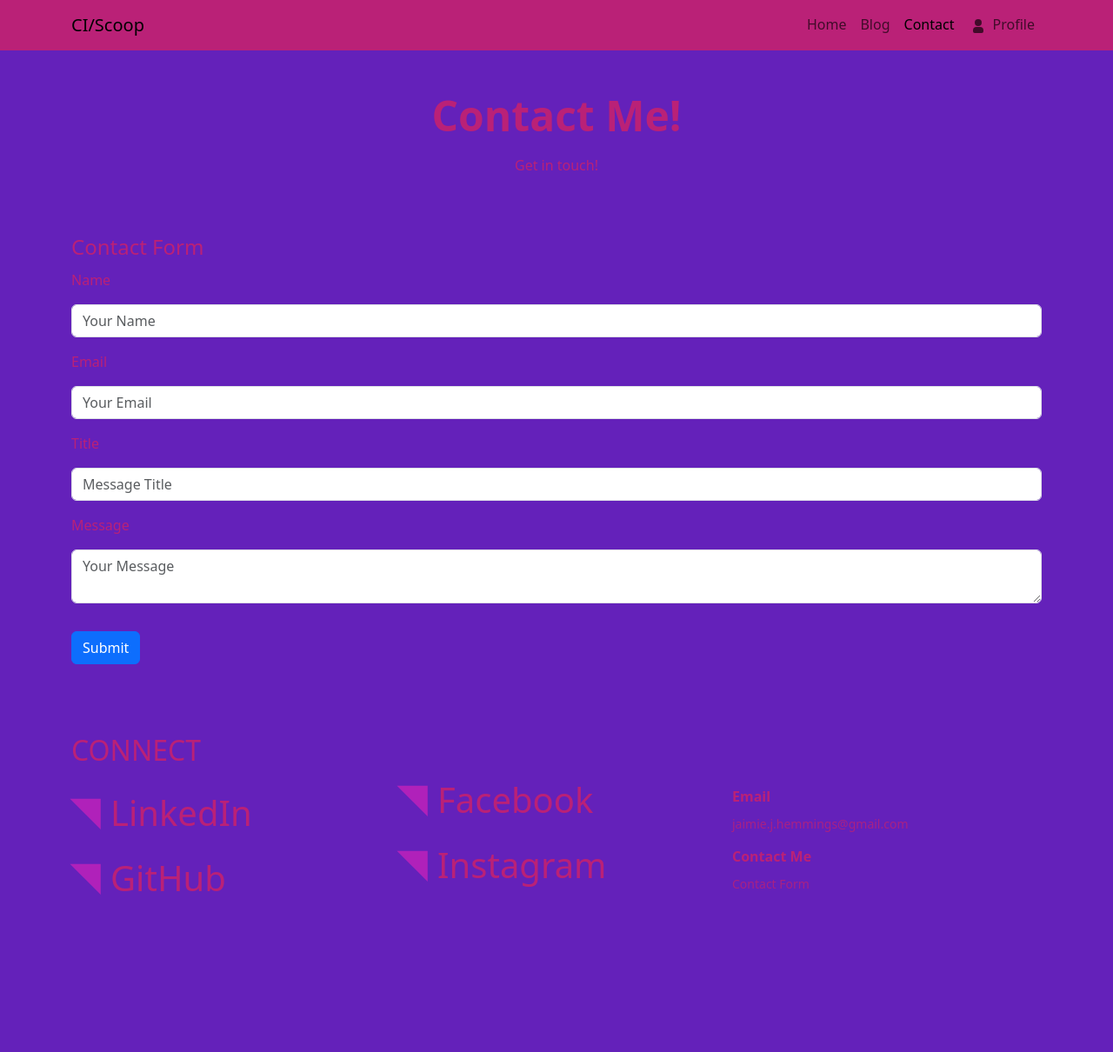
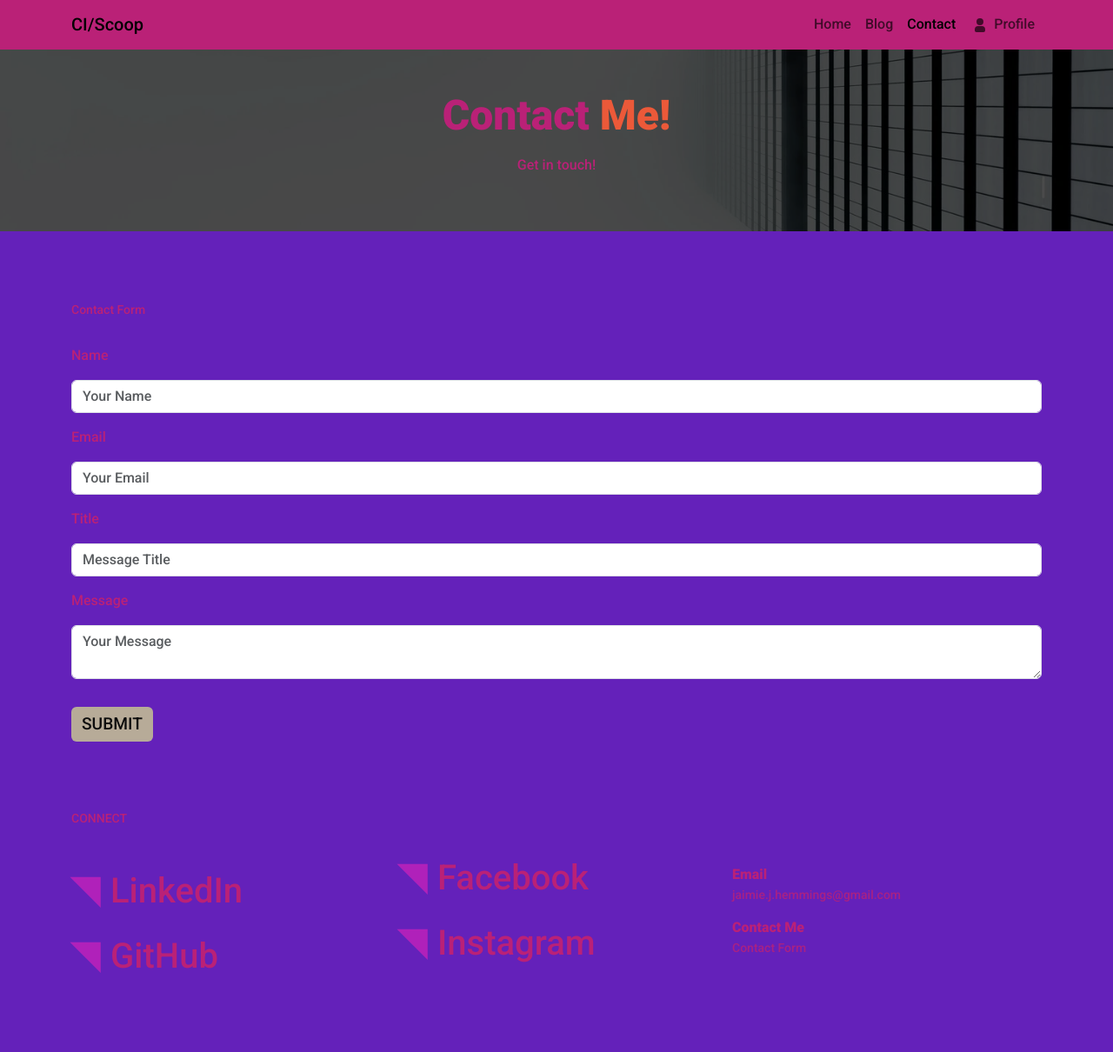
Before and after one commit to LidiaMorejudo/spanresources, a Flask app: page /contact in a window 1280 px wide. Shown: the whole page at 87% size. Before the commit the page ends 1029 px from the top, so only its background shows below. Run offline with Flask 2, Linux system fonts and the light colour scheme; parts of the project's set-up code (start-up, migrations or seed data) failed here and were passed over; some libraries are stand-ins or nearby versions.

Commit message:
feat: add Roboto font, CSS reset, and global style updates

```diff
--- a/spanresources/static/css/style.css
+++ b/spanresources/static/css/style.css
@@ -4,6 +4,138 @@
   CSS Reset from:
   https://www.digitalocean.com/community/tutorials/css-minimal-css-reset
 */
+
+html {
+  box-sizing: border-box;
+  font-size: 16px;
+}
+
+*,
+*:before,
+*:after {
+  box-sizing: inherit;
+}
+
+body,
+h1,
+h2,
+h3,
+h4,
+h5,
+h6,
+p,
+ol,
+ul {
+  margin: 0;
+  padding: 0;
+  font-weight: 500;
+  font-family: 'Roboto', sans-serif;
+  font-style: normal;
+}
+
+ol,
+ul {
+  list-style: none;
+}
+
+img {
+  max-width: 100%;
+  height: auto;
+}
+
+/* End of CSS Reset */
+
+/* Global Styles */
+
+.alert-dismissible .btn-close {
+  padding-top: 0;
+}
+
+.bg-image {
+  background-size: cover;
+  background-position: center;
+  background-repeat: no-repeat;
+}
+
+.sub-title {
+  font-size: 0.875rem;
+  margin-bottom: 1.875rem;
+}
+
+.focus-text {
+  color: #eb5939;
+}
+
+.btn-primary {
+  background-color: #b7ab98;
+  border: none;
+  transition: background-color 0.3s ease-out;
+  color: #0d0d0d;
+  font-size: 1.2rem;
+  text-transform: uppercase;
+  font-weight: 500;
+  font-family: 'Roboto', sans-serif;
+  font-style: normal;
+}
+
+.btn-primary svg {
+  width: 20px;
+  margin-bottom: 5px;
+  margin-right: 5px;
+  display: inline;
+}
+
+.btn-primary:hover {
+  background-color: #eb5939;
+  color: #0d0d0d;
+}
+
+.small-hero {
+  background-image: url('../img/abstract-bg.webp');
+  position: relative;
+  margin-bottom: 5rem;
+}
+
+.small-hero:after {
+  content: '';
+  position: absolute;
+  top: 0;
+  left: 0;
+  width: 100%;
+  height: 100%;
+  background: rgba(0, 0, 0, 0.7);
+  z-index: 1;
+}
+
+.small-hero > * {
+  position: relative;
+  z-index: 2;
+}
+
+.btn-danger {
+  background-color: #eb5939;
+  border: none;
+  transition: background-color 0.3s ease-out;
+  color: #0d0d0d;
+  font-size: 1.2rem;
+  text-transform: uppercase;
+  font-weight: 500;
+  font-family: 'Roboto', sans-serif;
+  font-style: normal;
+  transition: all 0.3s ease-out;
+}
+
+.btn-danger:hover {
+  background-color: #b7ab98;
+  color: #eb5939;
+}
+
+.hide {
+  display: none !important;
+  pointer-events: none;
+}
+
+/* End of Global Styles */
 
 
 /* Navbar Styles */
```
